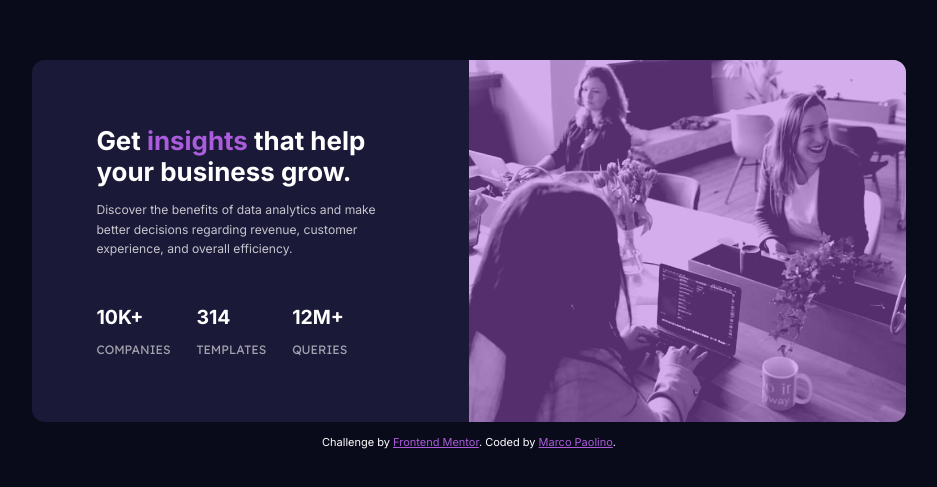
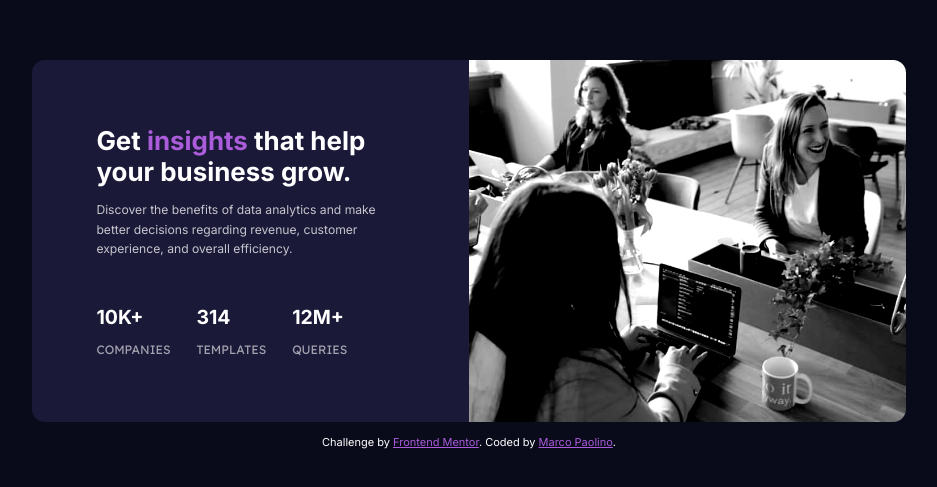
Before and after one commit to Marchino5791/Frontend-Mentor-Stats-Preview, a plain HTML site: page index.html in a window 1280 px wide. Shown: the part 135-622 px from the top of the page, without its empty margins (171-1108 px from the left). Drawn offline with Linux system fonts and the light colour scheme.

Commit message:
Update index.html

```diff
--- a/index.html
+++ b/index.html
@@ -46,9 +46,6 @@
         <source media="(min-width:550px)" srcset="images/image-header-desktop.jpg">
         <img src="images/image-header-mobile.jpg" alt="Image header" class="img">
       </picture>
-      <div class="overlay">
-
-      </div>
     </div>
   </main>
 
```
